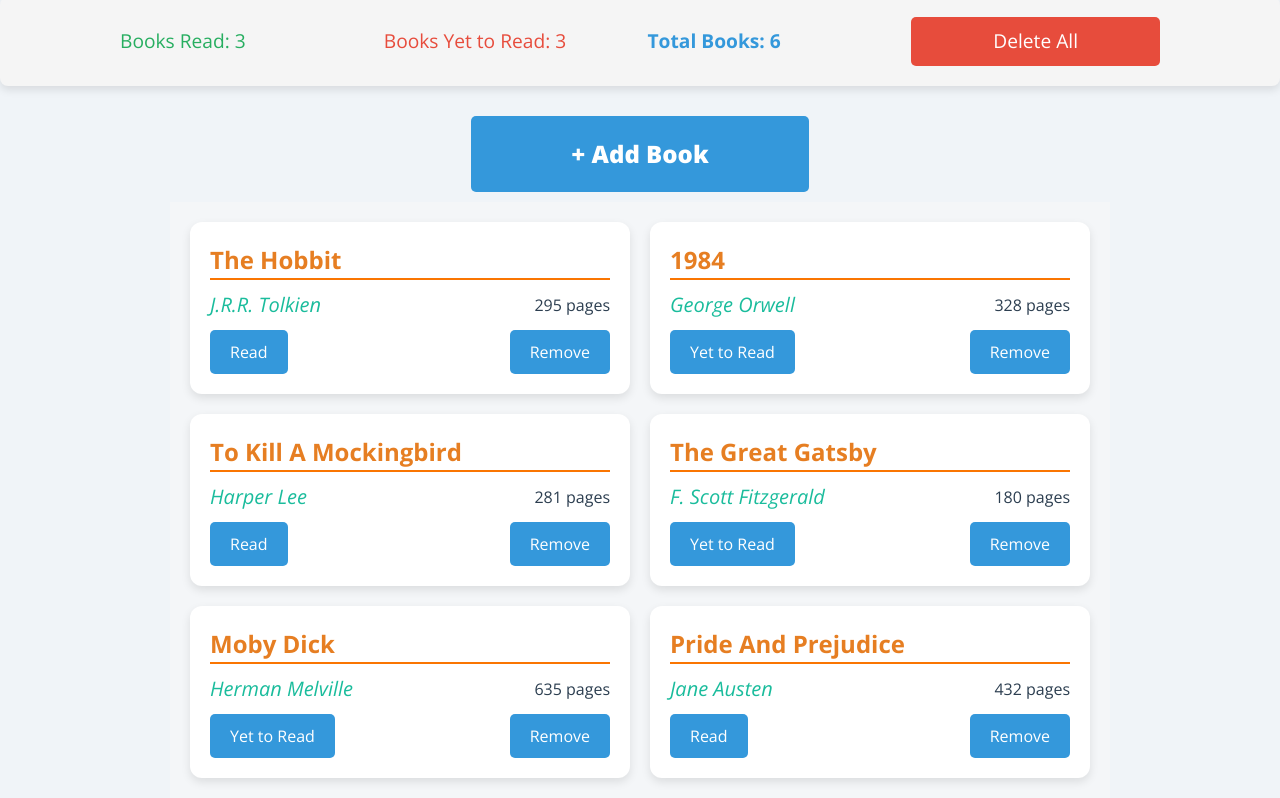
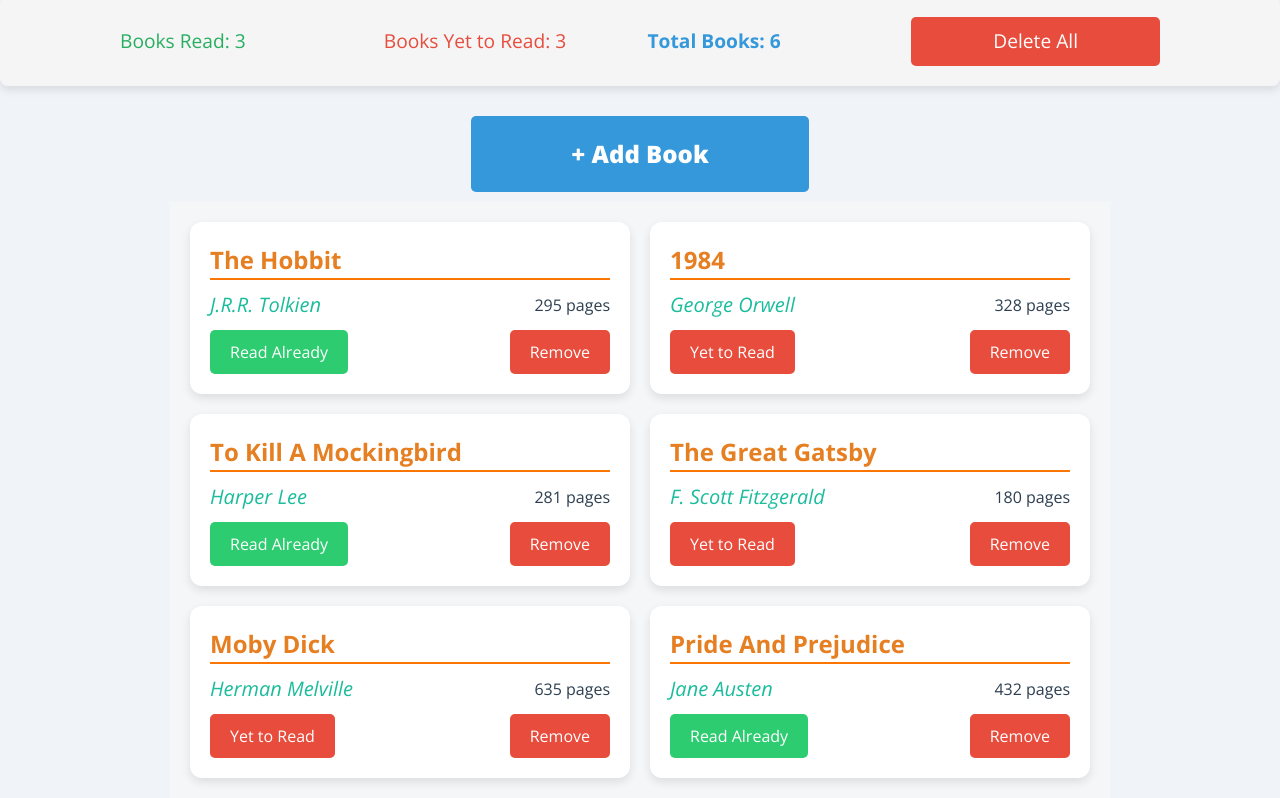
Before and after one commit to bharat705/Library, a plain HTML site: page index.html in a window 1280 px wide. Shown: the part 119-917 px from the top of the page. Drawn offline with nearby package versions, Linux system fonts and the light colour scheme.

Commit message:
update styles of buttons on card

```diff
--- a/index.html
+++ b/index.html
@@ -73,7 +73,7 @@
       <div id="books-read"></div>
       <div id="books-unread"></div>
       <div id="total-books"></div>
-      <button id="delete-all">Delete All</button>
+      <button id="delete-all-button">Delete All</button>
     </div>
     <div class="main-content">
       <div class="add-book-button-container">
--- a/scripts.js
+++ b/scripts.js
@@ -144,8 +144,12 @@ function displayCards() {
     let hasReadDiv = document.createElement("div");
     hasReadDiv.className = "read-status";
     let readToggleButton = document.createElement("button");
-    readToggleButton.className = "read-toggle-button";
-    readToggleButton.textContent = book.hasRead ? "Read" : "Yet to Read";
+    readToggleButton.className = book.hasRead
+      ? "read-state-toggle-button"
+      : "unread-state-toggle-button";
+    readToggleButton.textContent = book.hasRead
+      ? "Read Already"
+      : "Yet to Read";
     hasReadDiv.appendChild(readToggleButton);
     hasReadAndRemoveDiv.appendChild(hasReadDiv);
 
--- a/style.css
+++ b/style.css
@@ -138,20 +138,28 @@ input[type="number"] {
   flex-wrap: wrap;
 }
 
-#submit-button {
+#submit-button,
+.read-state-toggle-button {
   background-color: #2ecc71;
 }
 
-#submit-button:hover {
+#submit-button:hover,
+.read-state-toggle-button:hover {
   background-color: #27ae60;
 }
 
-#cancel-button {
-  background-color: #e74c3c; /* Red for cancel */
+#cancel-button,
+.remove-button,
+#delete-all-button,
+.unread-state-toggle-button {
+  background-color: #e74c3c;
 }
 
-#cancel-button:hover {
-  background-color: #c0392b; /* Red for cancel */
+#cancel-button:hover,
+.remove-button:hover,
+#delete-all-button:hover,
+.unread-state-toggle-button:hover {
+  background-color: #c0392b;
 }
 
 .book-stats {
@@ -182,14 +190,6 @@ input[type="number"] {
 
 #books-unread {
   color: #e74c3c;
-}
-
-#delete-all {
-  background-color: #e74c3c;
-}
-
-#delete-all:hover {
-  background-color: #c0392b;
 }
 
 .main-content {
```
